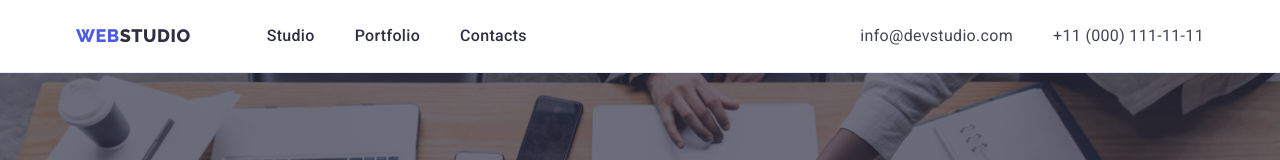
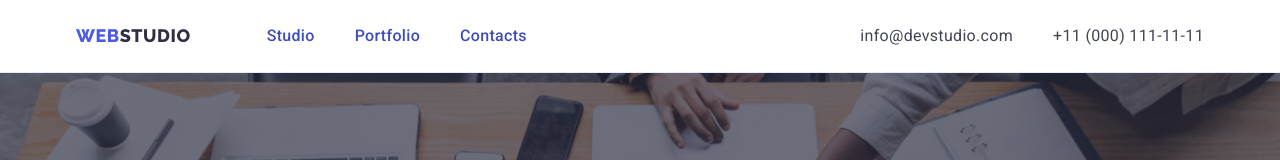
Before and after one commit to Hopecv/goit-markup-hw-05, a plain HTML site: page index.html in a window 1280 px wide. Shown: the top 160 px of the page. Drawn offline with nearby package versions, Linux system fonts and the light colour scheme.

Commit message:
Update styles.css

```diff
--- a/css/styles.css
+++ b/css/styles.css
@@ -96,8 +96,19 @@ img {
   font-size: 16px;
   line-height: 1.5;
   letter-spacing: 0.02em;
-  color: var(--color--);
+  color: #404bbf;
   padding: 24px 0;
+  position: relative;
+}
+.list-it::after{
+  content: "";
+  position: absolute;
+  left: 0;
+  bottom: -1px;
+  height: 4px;
+  background-color: #404bbf;
+  border-radius: 2px;
+  transition: 250ms cubic-bezier(0.4, 0, 0.2, 1);
 }
 .addss {
   font-style: normal;
```
